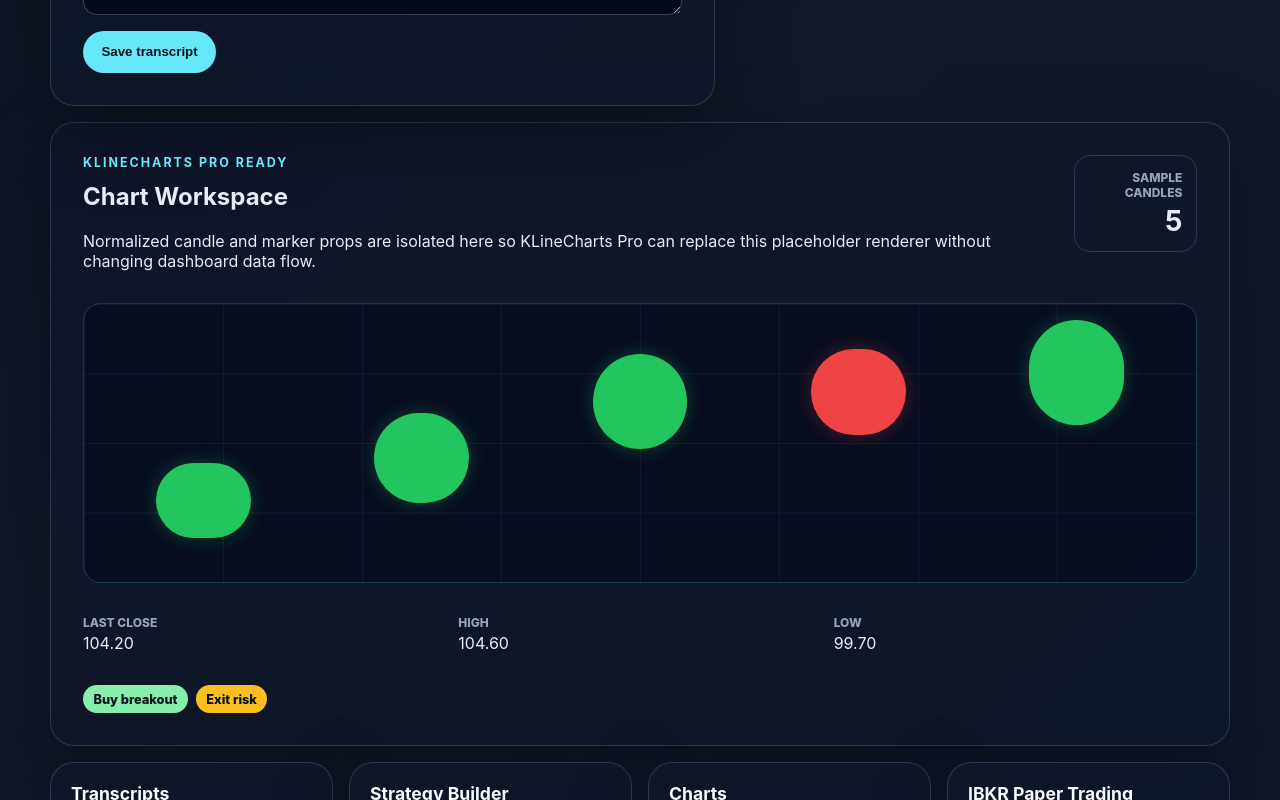
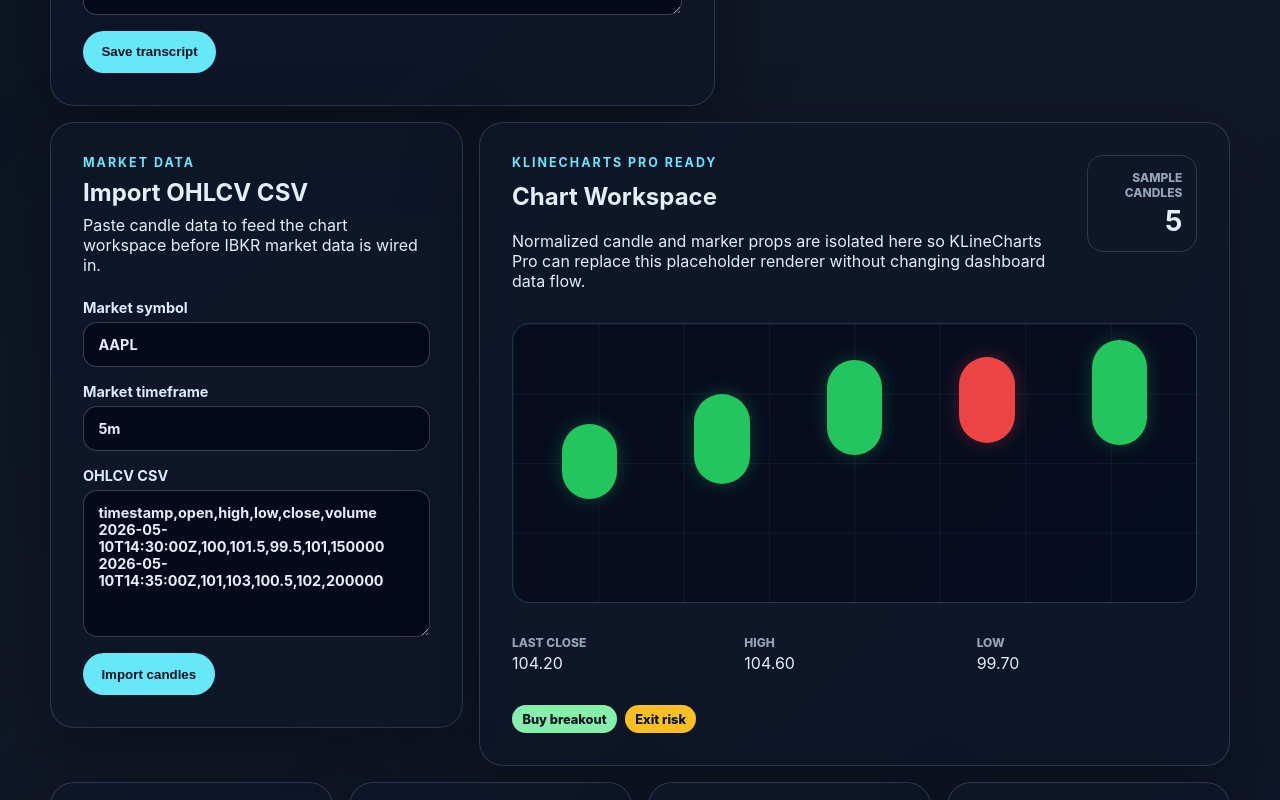
Before and after one commit to gcampton/day-trade-maker, a React (Vite) app in the folder frontend/: page / in a window 1280 px wide. Shown: the part 1140-1940 px from the top of the page. Built offline with nearby package versions, Linux system fonts and the light colour scheme.

Commit message:
feat: wire chart to csv market data

```diff
--- a/frontend/src/api/client.ts
+++ b/frontend/src/api/client.ts
@@ -45,6 +45,29 @@ export type StrategyCandidate = {
   created_at: string;
 };
 
+export type MarketDataImportPayload = {
+  symbol: string;
+  timeframe: string;
+  csv_text: string;
+};
+
+export type MarketDataDatasetSummary = {
+  id: number;
+  symbol: string;
+  timeframe: string;
+  candle_count: number;
+  created_at: string;
+};
+
+export type MarketDataCandle = {
+  timestamp: string;
+  open: number;
+  high: number;
+  low: number;
+  close: number;
+  volume: number;
+};
+
 export async function createTranscript(payload: TranscriptPayload): Promise<Transcript> {
   const response = await fetch('/api/transcripts', {
     method: 'POST',
@@ -72,3 +95,29 @@ export async function extractStrategyCandidates(
 
   return response.json() as Promise<StrategyCandidate[]>;
 }
+
+export async function importMarketDataCsv(
+  payload: MarketDataImportPayload,
+): Promise<MarketDataDatasetSummary> {
+  const response = await fetch('/api/market-data/import-csv', {
+    method: 'POST',
+    headers: { 'Content-Type': 'application/json' },
+    body: JSON.stringify(payload),
+  });
+
+  if (!response.ok) {
+    throw new Error('Failed to import market data');
+  }
+
+  return response.json() as Promise<MarketDataDatasetSummary>;
+}
+
+export async function getMarketDataCandles(datasetId: number): Promise<MarketDataCandle[]> {
+  const response = await fetch(`/api/market-data/${datasetId}/candles`);
+
+  if (!response.ok) {
+    throw new Error('Failed to load market data candles');
+  }
+
+  return response.json() as Promise<MarketDataCandle[]>;
+}
--- a/frontend/src/pages/ChartsPage.tsx
+++ b/frontend/src/pages/ChartsPage.tsx
@@ -1,3 +1,10 @@
+import { FormEvent, useState } from 'react';
+
+import {
+  getMarketDataCandles,
+  importMarketDataCsv,
+  type MarketDataDatasetSummary,
+} from '../api/client';
 import { KLineStrategyChart } from '../charts/KLineStrategyChart';
 import type { Candle, StrategyMarker } from '../charts/types';
 
@@ -14,6 +21,85 @@ const sampleMarkers: StrategyMarker[] = [
   { timestamp: 4, price: 102.2, side: 'exit', label: 'Exit risk' },
 ];
 
+const exampleCsv = `timestamp,open,high,low,close,volume
+2026-05-10T14:30:00Z,100,101.5,99.5,101,150000
+2026-05-10T14:35:00Z,101,103,100.5,102,200000
+`;
+
 export function ChartsPage() {
-  return <KLineStrategyChart candles={sampleCandles} markers={sampleMarkers} />;
+  const [symbol, setSymbol] = useState('AAPL');
+  const [timeframe, setTimeframe] = useState('5m');
+  const [csvText, setCsvText] = useState(exampleCsv);
+  const [candles, setCandles] = useState<Candle[]>(sampleCandles);
+  const [dataset, setDataset] = useState<MarketDataDatasetSummary | null>(null);
+  const [error, setError] = useState<string | null>(null);
+  const [isImporting, setIsImporting] = useState(false);
+
+  async function handleImport(event: FormEvent<HTMLFormElement>) {
+    event.preventDefault();
+    setError(null);
+    setIsImporting(true);
+
+    try {
+      const imported = await importMarketDataCsv({ symbol, timeframe, csv_text: csvText });
+      const loadedCandles = await getMarketDataCandles(imported.id);
+      setDataset(imported);
+      setCandles(
+        loadedCandles.map((candle) => ({
+          ...candle,
+          timestamp: Date.parse(candle.timestamp),
+        })),
+      );
+    } catch (err) {
+      setError(err instanceof Error ? err.message : 'Failed to import market data');
+    } finally {
+      setIsImporting(false);
+    }
+  }
+
+  return (
+    <section className="chart-workspace-grid" aria-label="Market data chart workspace">
+      <form className="market-data-form" onSubmit={handleImport}>
+        <div className="form-heading">
+          <p className="eyebrow">Market Data</p>
+          <h2>Import OHLCV CSV</h2>
+          <p>Paste candle data to feed the chart workspace before IBKR market data is wired in.</p>
+        </div>
+
+        <div className="form-row">
+          <label>
+            Market symbol
+            <input value={symbol} onChange={(event) => setSymbol(event.target.value)} required />
+          </label>
+          <label>
+            Market timeframe
+            <input value={timeframe} onChange={(event) => setTimeframe(event.target.value)} required />
+          </label>
+        </div>
+
+        <label>
+          OHLCV CSV
+          <textarea
+            rows={7}
+            value={csvText}
+            onChange={(event) => setCsvText(event.target.value)}
+            required
+          />
+        </label>
+
+        <button type="submit" disabled={isImporting}>
+          {isImporting ? 'Importing…' : 'Import candles'}
+        </button>
+
+        {dataset ? (
+          <p className="success">
+            Imported {dataset.symbol} {dataset.timeframe} dataset with {dataset.candle_count} candles
+          </p>
+        ) : null}
+        {error ? <p className="error">{error}</p> : null}
+      </form>
+
+      <KLineStrategyChart candles={candles} markers={sampleMarkers} />
+    </section>
+  );
 }
--- a/frontend/src/styles.css
+++ b/frontend/src/styles.css
@@ -27,6 +27,7 @@ body {
 .hero-panel,
 .transcript-form,
 .strategy-panel,
+.market-data-form,
 .chart-panel,
 .dashboard-grid article {
   border: 1px solid rgba(148, 163, 184, 0.24);
@@ -220,10 +221,29 @@ blockquote {
   color: #cbd5e1;
 }
 
+.market-data-form {
+  display: grid;
+  gap: 1rem;
+  padding: clamp(1.25rem, 3vw, 2rem);
+}
+
+.chart-workspace-grid {
+  display: grid;
+  grid-template-columns: minmax(0, 1fr);
+  gap: 1rem;
+  margin-top: 1rem;
+}
+
+@media (min-width: 1100px) {
+  .chart-workspace-grid {
+    grid-template-columns: minmax(300px, 0.55fr) minmax(0, 1fr);
+    align-items: start;
+  }
+}
+
 .chart-panel {
   display: grid;
   gap: 1rem;
-  margin-top: 1rem;
   padding: clamp(1.25rem, 3vw, 2rem);
 }
 
```
Also changed, not shown: 1 other file (tests, documents, lock files or other folders).
